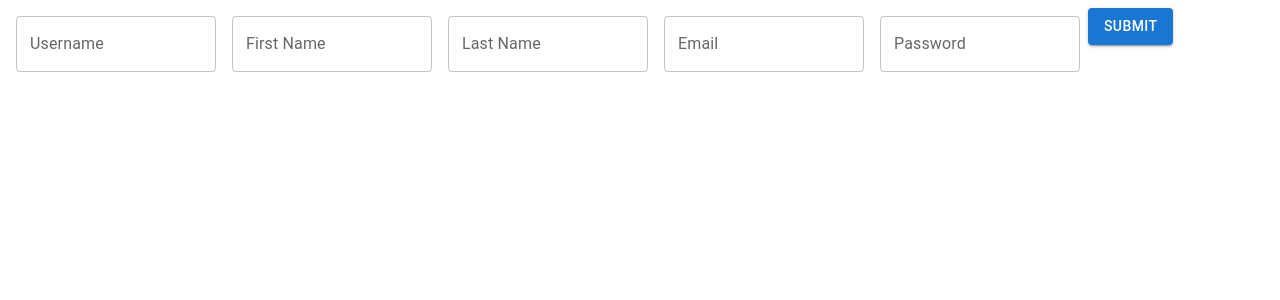
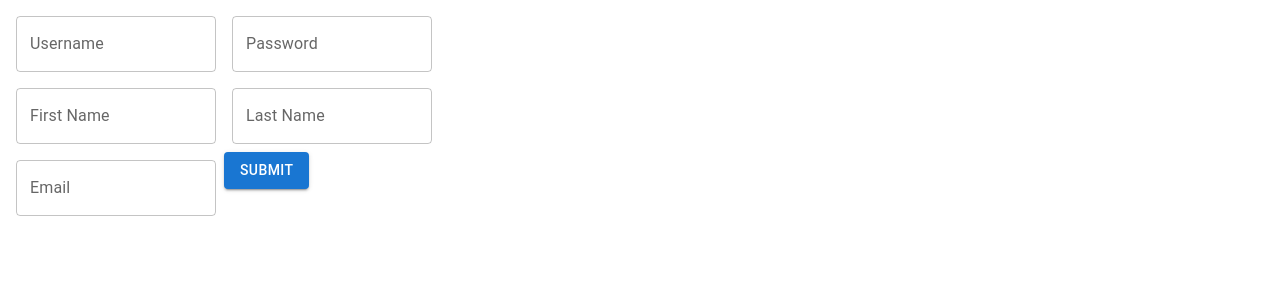
Before and after one commit to OrionC11/OnlyTasks, a React (Vite) app in the folder Client/: page /signup in a window 1280 px wide. Shown: the top 300 px of the page. Built offline with nearby package versions, Linux system fonts and the light colour scheme.

Commit message:
fixed the functionality of the signup.jsx page

```diff
--- a/Client/src/components/taskForm/index.jsx
+++ b/Client/src/components/taskForm/index.jsx
@@ -99,10 +99,9 @@ const TaskForm = () => {
       </div>
       <div>
         <TextField
-          id="outlined-select-currency"
+          id="outlined-select"
           select
           label="Select"
-          defaultValue="EUR"
           value={employeeID}
           onChange={(e) => setEmployeeID(e.target.value)}
           helperText="Please Select Employee Assigned"
--- a/Client/src/pages/signup.jsx
+++ b/Client/src/pages/signup.jsx
@@ -1,5 +1,6 @@
 import Box from "@mui/material/Box";
 import TextField from "@mui/material/TextField";
+import FormControl from "@mui/material/FormControl";
 import MenuItem from "@mui/material/MenuItem";
 import FormControlLabel from "@mui/material/FormControlLabel";
 import Button from "@mui/material/Button";
@@ -58,21 +59,36 @@ const Signup = () => {
             sx={{
               "& .MuiTextField-root": { m: 1, width: "25ch" },
             }}
+            multiline
+            maxRows={4}
             noValidate
             autoComplete="off"
             onSubmit={handleFormSubmit}
           >
+            <div>
               <TextField
                 id="outlined-multiline-required"
                 label="Username"
+                name="username"
                 multiline
                 value={formState.username}
                 onChange={handleChange}
               />
               <TextField
+                id="outlined-password-input"
+                label="Password"
+                name="password"
+                type="password"
+                value={formState.password}
+                onChange={handleChange}
+              />
+            </div>
+            <div>
+              <TextField
                 id="outlined-multiline-required"
                 label="First Name"
                 multiline
+                name="firstName"
                 value={formState.firstName}
                 onChange={handleChange}
               />
@@ -80,27 +96,25 @@ const Signup = () => {
                 id="outlined-multiline-required"
                 label="Last Name"
                 multiline
+                name="lastName"
                 value={formState.lastName}
                 onChange={handleChange}
               />
+            </div>
+            <div></div>
+            <div>
               <TextField
                 id="outlined-multiline-required"
                 label="Email"
                 multiline
+                name="email"
                 value={formState.email}
                 onChange={handleChange}
               />
-            <TextField
-              id="outlined-multiline-password-input"
-              label="Password"
-              multiline
-              type="password"
-              value={formState.password}
-            />
-
               <Button variant="contained" type="submit">
                 Submit
               </Button>
+            </div>
           </Box>
         )}
 
```
Lines whose indentation alone changed are shown as unchanged.
